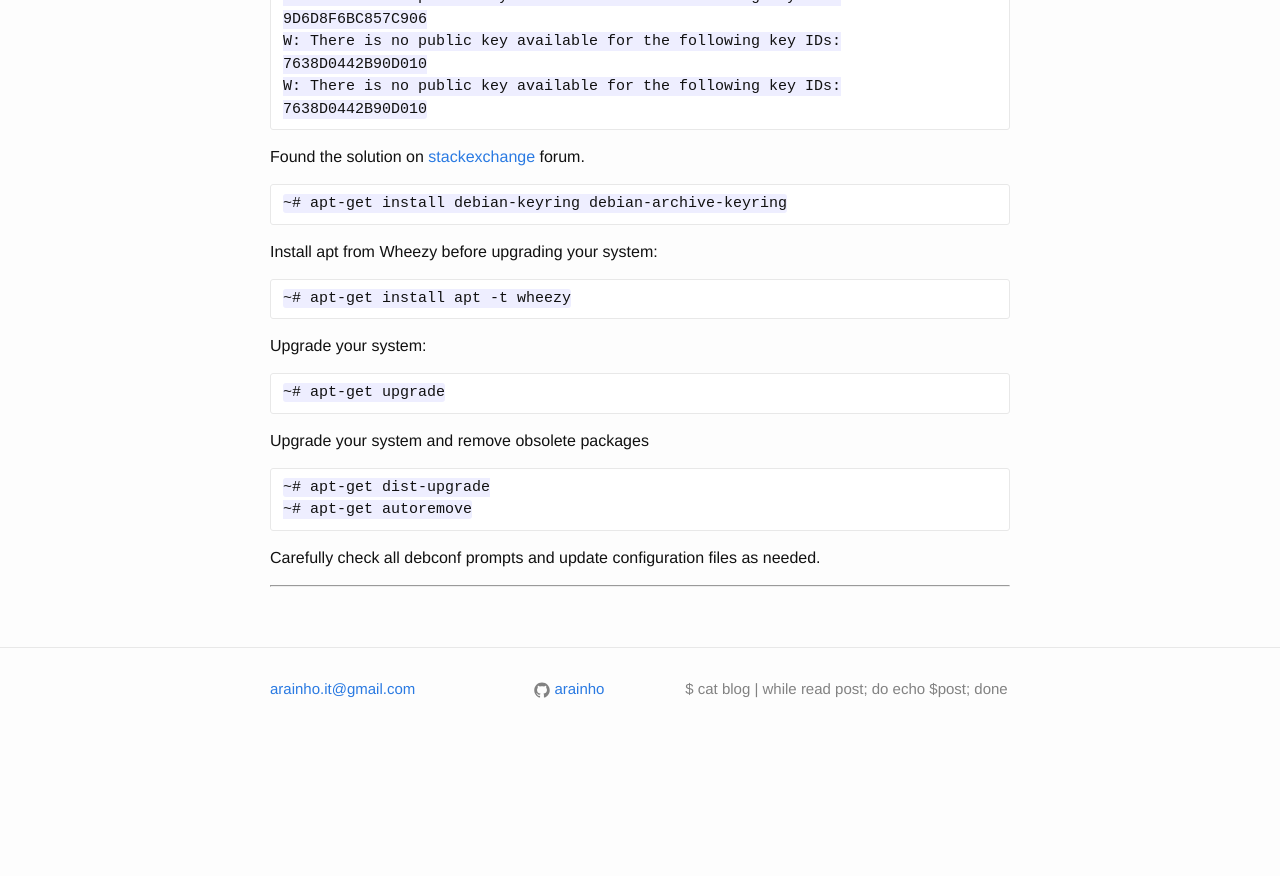
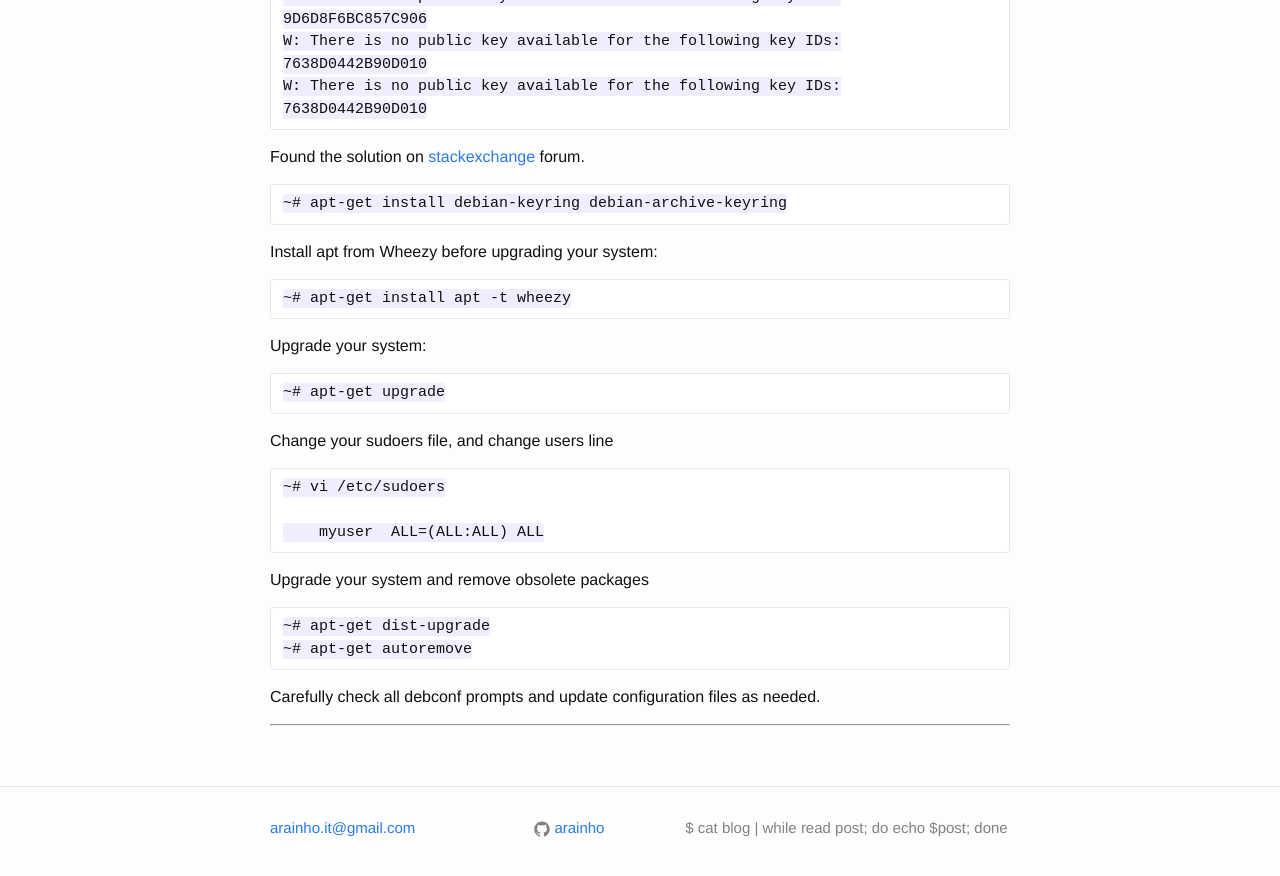
Before and after one commit to arainho/arainho.github.io, a Jekyll site: the page built from _posts/2016-03-04-upgrade-from-squeeze-to-wheezy.md, in a window 1280 px wide and 900 px high, scrolled down 799 px. Shown: the top 876 px of the window. Built offline with Jekyll 4.4.1, drawn with Linux system fonts in a browser that asks for light colours; before the commit the page ends 1559 px from its top, so only the background shows below that.

Commit message:
add sudo related lines

```diff
--- a/_posts/2016-03-04-upgrade-from-squeeze-to-wheezy.md
+++ b/_posts/2016-03-04-upgrade-from-squeeze-to-wheezy.md
@@ -53,6 +53,13 @@ Upgrade your system:
     ~# apt-get upgrade
 
 
+Change your sudoers file, and change users line
+
+    ~# vi /etc/sudoers
+
+        myuser  ALL=(ALL:ALL) ALL
+
+
 Upgrade your system and remove obsolete packages
 
     ~# apt-get dist-upgrade
```
